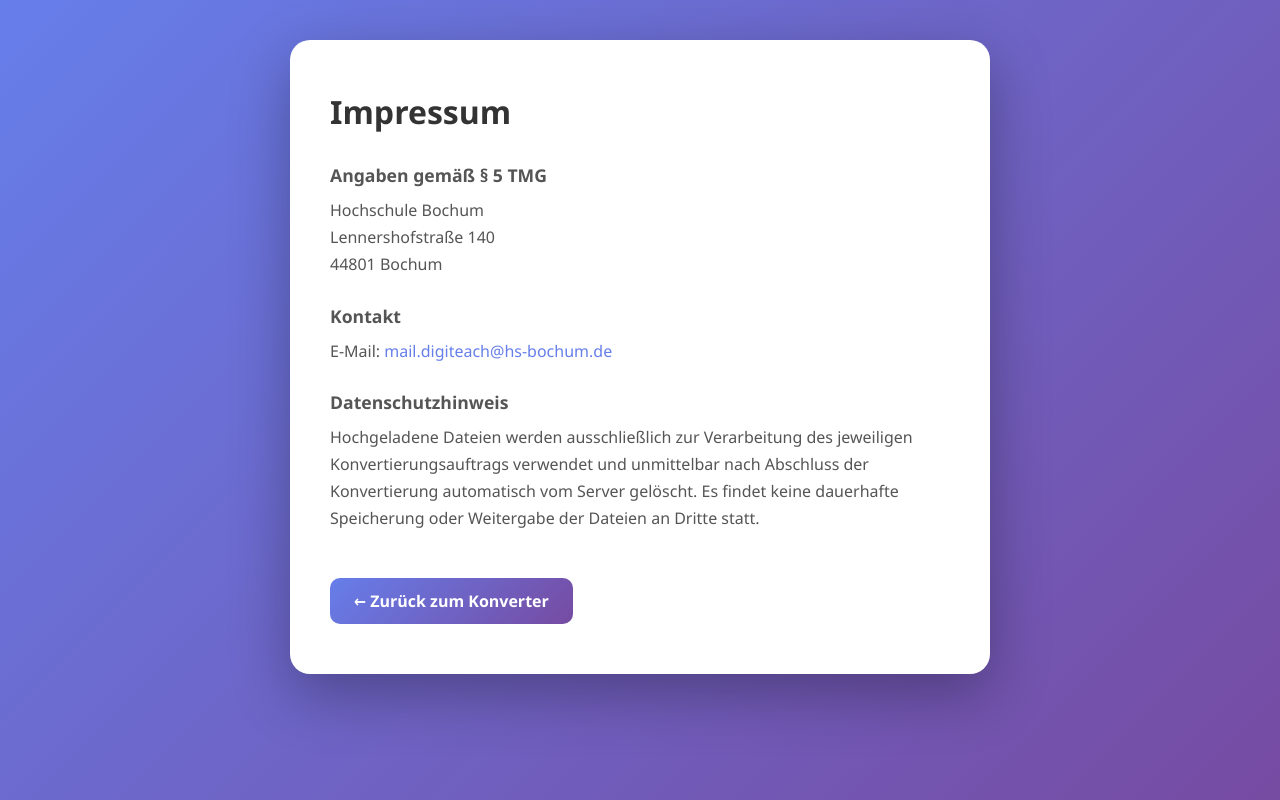
After one commit to BVoermann/teaching_converter, a Django app: page /impressum/ in a window 1280 px wide. The commit adds this page. Run offline with Django 4.2, Linux system fonts and the light colour scheme; some libraries are stand-ins or nearby versions.

Commit message:
adds impressum and no-save-text

```diff
--- /dev/null
+++ b/converter/templates/converter/impressum.html
@@ -0,0 +1,106 @@
+<!DOCTYPE html>
+<html lang="de">
+<head>
+    <meta charset="UTF-8">
+    <meta name="viewport" content="width=device-width, initial-scale=1.0">
+    <title>Impressum – Dateikonverter</title>
+    <style>
+        * {
+            margin: 0;
+            padding: 0;
+            box-sizing: border-box;
+        }
+
+        body {
+            font-family: 'Segoe UI', Tahoma, Geneva, Verdana, sans-serif;
+            background: linear-gradient(135deg, #667eea 0%, #764ba2 100%);
+            min-height: 100vh;
+            display: flex;
+            justify-content: center;
+            align-items: flex-start;
+            padding: 40px 20px;
+        }
+
+        .container {
+            background: white;
+            border-radius: 20px;
+            box-shadow: 0 20px 60px rgba(0, 0, 0, 0.3);
+            max-width: 700px;
+            width: 100%;
+            padding: 50px 40px;
+        }
+
+        h1 {
+            color: #333;
+            margin-bottom: 30px;
+            font-size: 2em;
+            font-weight: 600;
+        }
+
+        h2 {
+            color: #555;
+            margin-top: 25px;
+            margin-bottom: 10px;
+            font-size: 1.1em;
+            font-weight: 600;
+        }
+
+        p {
+            color: #555;
+            line-height: 1.7;
+            margin-bottom: 10px;
+        }
+
+        a {
+            color: #667eea;
+            text-decoration: none;
+        }
+
+        a:hover {
+            text-decoration: underline;
+        }
+
+        .back-link {
+            display: inline-block;
+            margin-top: 35px;
+            padding: 12px 24px;
+            background: linear-gradient(135deg, #667eea 0%, #764ba2 100%);
+            color: white;
+            border-radius: 10px;
+            font-weight: 600;
+            text-decoration: none;
+        }
+
+        .back-link:hover {
+            opacity: 0.9;
+            text-decoration: none;
+        }
+    </style>
+</head>
+<body>
+    <div class="container">
+        <h1>Impressum</h1>
+
+        <h2>Angaben gemäß § 5 TMG</h2>
+        <p>
+            Hochschule Bochum<br>
+            Lennershofstraße 140<br>
+            44801 Bochum
+        </p>
+
+        <h2>Kontakt</h2>
+        <p>
+            E-Mail: <a href="mailto:mail.digiteach@hs-bochum.de">mail.digiteach@hs-bochum.de</a>
+        </p>
+
+        <h2>Datenschutzhinweis</h2>
+        <p>
+            Hochgeladene Dateien werden ausschließlich zur Verarbeitung des jeweiligen Konvertierungsauftrags verwendet
+            und unmittelbar nach Abschluss der Konvertierung automatisch vom Server gelöscht.
+            Es findet keine dauerhafte Speicherung oder Weitergabe der Dateien an Dritte statt.
+        </p>
+
+        <a href="/" class="back-link">← Zurück zum Konverter</a>
+    </div>
+</body>
+</html>
--- a/converter/urls.py
+++ b/converter/urls.py
@@ -16,4 +16,5 @@ urlpatterns = [
     path('pdf-images-download/<str:task_id>/', views.download_pdf_images_file, name='download_pdf_images_file'),
     path('check-image/', views.check_image, name='check_image'),
     path('cleanup-session/', views.cleanup_session, name='cleanup_session'),
+    path('impressum/', views.impressum, name='impressum'),
 ]
--- a/converter/views.py
+++ b/converter/views.py
@@ -9,6 +9,10 @@ import uuid
 import threading
 import tempfile
 import shutil
+
+def impressum(request):
+    return render(request, 'converter/impressum.html')
+
 
 # Global dictionary to track conversion progress
 conversion_progress = {}
```
Also changed, not shown: converter/templates/converter/upload.html (+22 -0 lines).
